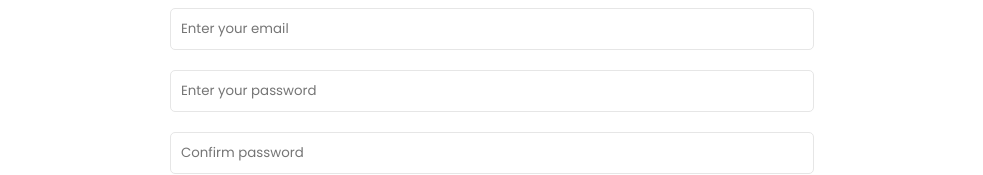
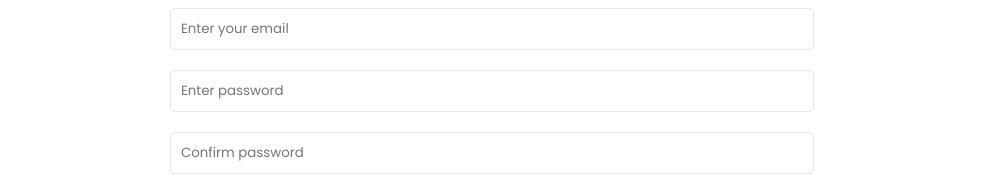
Before and after one commit to alexalikhani95/mern-goals, a React (Create React App) app in the folder frontend/: page /register in a window 1280 px wide. Shown: the part 412-587 px from the top of the page, without its empty margins (148-1131 px from the left). Built offline with nearby package versions, Linux system fonts and the light colour scheme.

Commit message:
Removing extra unintended forms

```diff
--- a/frontend/src/pages/Register.jsx
+++ b/frontend/src/pages/Register.jsx
@@ -45,51 +45,45 @@ const Register = () => {
               onChange={onChange}
             />
           </div>
-        </form>
-        <form>
           <div className="form-group">
             <input
               type="email"
               className="form-control"
               id="email"
-              email="email"
+              name="email"
               value={email}
               placeholder="Enter your email"
               onChange={onChange}
             />
           </div>
-        </form>
-        <form>
           <div className="form-group">
             <input
               type="password"
               className="form-control"
               id="password"
-              password="password"
+              name="password"
               value={password}
-              placeholder="Enter your password"
+              placeholder="Enter password"
               onChange={onChange}
             />
           </div>
-        </form>
-        <form>
           <div className="form-group">
             <input
               type="password"
               className="form-control"
               id="password2"
-              password2="password2"
+              name="password2"
               value={password2}
               placeholder="Confirm password"
               onChange={onChange}
             />
           </div>
+          <div className="form-group">
+            <button type="submit" className="btn btn-block">
+              Submit
+            </button>
+          </div>
         </form>
-        <div className="form-group">
-          <button type="submit" className="btn btn-block">
-            Submit
-          </button>
-        </div>
       </section>
     </>
   );
```
